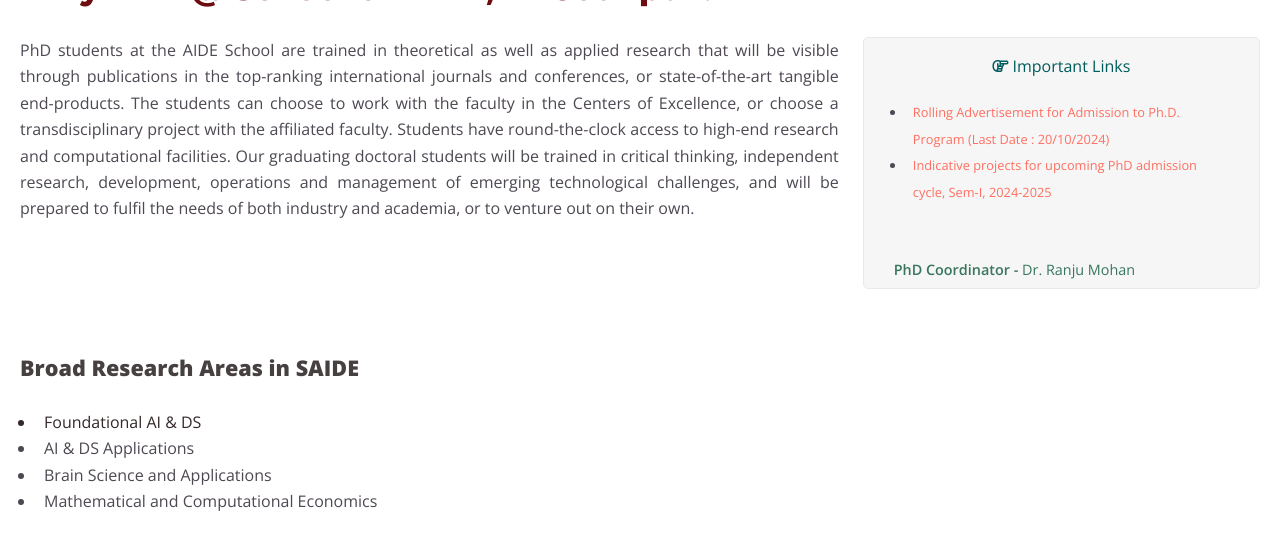
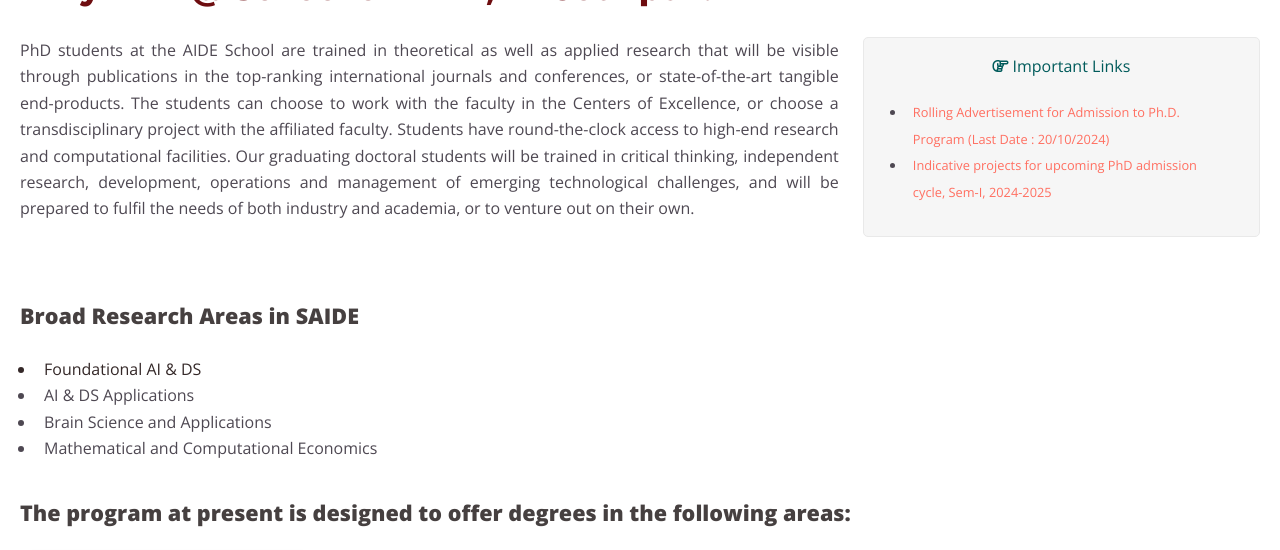
Before and after one commit to SAIDEIITJ/SAIDE_main, a Jekyll site: the page built from _pages/phd.md, in a window 1280 px wide and 900 px high, scrolled down 766 px, cut to the strip 0-550 px from the top of the window. Built offline with Jekyll 4.4.1, drawn with Linux system fonts in a browser that asks for light colours; nearby versions of some CDN libraries.

Commit message:
Imp-link box updates

```diff
--- a/_pages/phd.md
+++ b/_pages/phd.md
@@ -32,8 +32,6 @@
     {% endif %}
   {% endfor %}
 </ul>
-<br>
-<p style="text-align: left; color: #23674ce6; font-size:0.9em ;"><b>PhD Coordinator -</b> Dr. Ranju Mohan</p>
 </div>
 </div>
 </div>
```
Also changed, not shown: _pages/btech.md (+0 -1 lines), _pages/continuing_edu.md (+0 -1 lines), _pages/mtech.md (+0 -1 lines), 1 other file.
